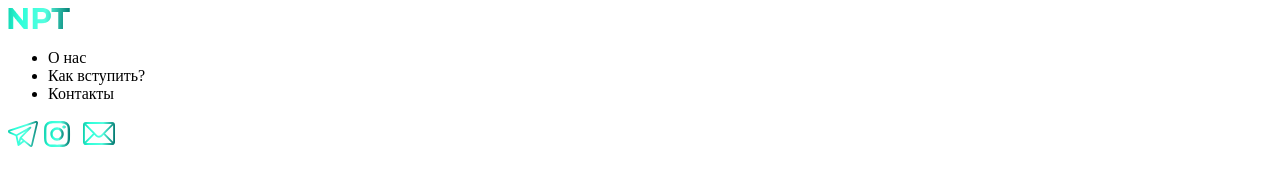
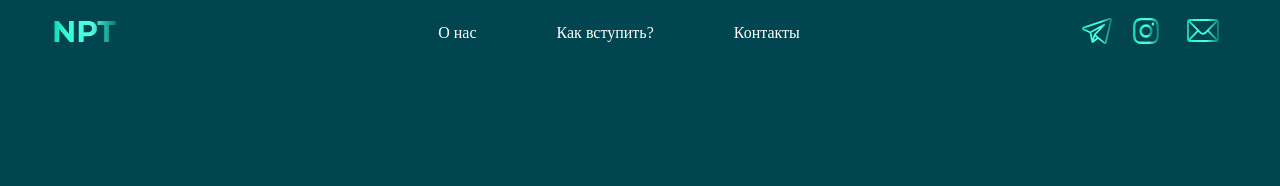
Before and after one commit to Elics21/------, a website: page src/index.html in a window 1280 px wide. Drawn offline with Linux system fonts and the light colour scheme.

Commit message:
header layout

```diff
--- a/src/index.html
+++ b/src/index.html
@@ -8,20 +8,30 @@
 </head>
 <body>
     <header class="header">
+        <div class="container">
+            <div class="header__wrapper">
                 <div class="logo">
-            <img src="img/logo.png" alt="logo">
+                    <a href="#"><img src="img/logo.png" alt="logo"></a>
                 </div>
-        <nav class="menu">
-            <ul class="menu__list">
-                <li class="menu__item">О нас</li>
-                <li class="menu__item">Как вступить?</li>
-                <li class="menu__item">Контакты</li>
+                <nav class="header__menu">
+                    <ul class="header__menu-list">
+                        <li class="header__menu-item"><a href="#">О нас</a></li>
+                        <li class="header__menu-item"><a href="#">Как вступить?</a></li>
+                        <li class="header__menu-item"><a href="#">Контакты</a></li>
                     </ul>
                 </nav>
-        <div class="social">
+                <div class="headr__socials">
+                    <a href="#" class="header__social-item">
                         <img src="icons/телеграм.svg" alt="телеграм">
+                    </a>
+                    <a href="#" class="header__social-item">
                         <img src="icons/инстаграм.svg" alt="инстаграм">
+                    </a>
+                    <a href="#" class="header__social-item">
                         <img src="icons/почта.svg" alt="почта">
+                    </a>
+                </div>
+            </div>
         </div>
     </header>
     <script src="js/script.js"></script>
--- /dev/null
+++ b/src/sass/blocks/_header.scss
@@ -0,0 +1,31 @@
+.header {
+    &__wrapper {
+        display: flex;
+        justify-content: space-between;
+        align-items: center;
+    }
+    .logo {
+    }
+    &__menu-list {
+        list-style-type: none;
+        display: flex;
+    }
+    &__menu-item {
+        a{
+            color: #fff;
+            text-decoration: none;
+        }
+        margin-left: 80px;
+        &:first-child{
+            margin-left: 0;
+        }
+
+    }
+    &__social-item{
+        text-decoration: none;
+        margin-left: 15px;
+        &:first-child{
+            margin-left: 0;
+        }
+    }
+}
--- a/src/sass/style.scss
+++ b/src/sass/style.scss
@@ -0,0 +1,10 @@
+body{
+    background-color: #00454F;
+}
+
+.container{
+    width: 1172px;
+    margin: 0 auto;
+}
+
+@import 'blocks/header';
```
Also changed, not shown: src/css/style.css. Lines whose indentation alone changed are shown as unchanged.
